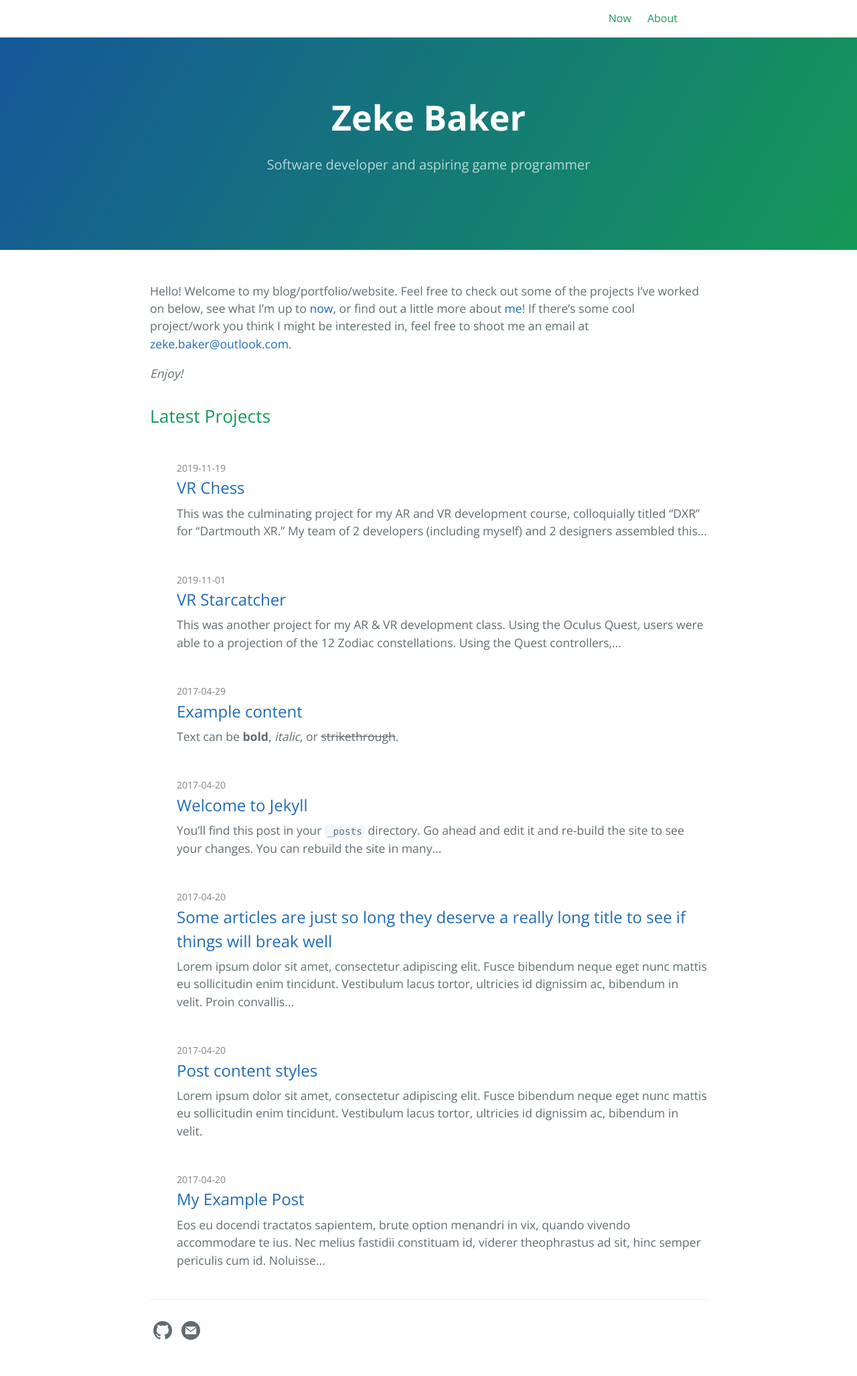
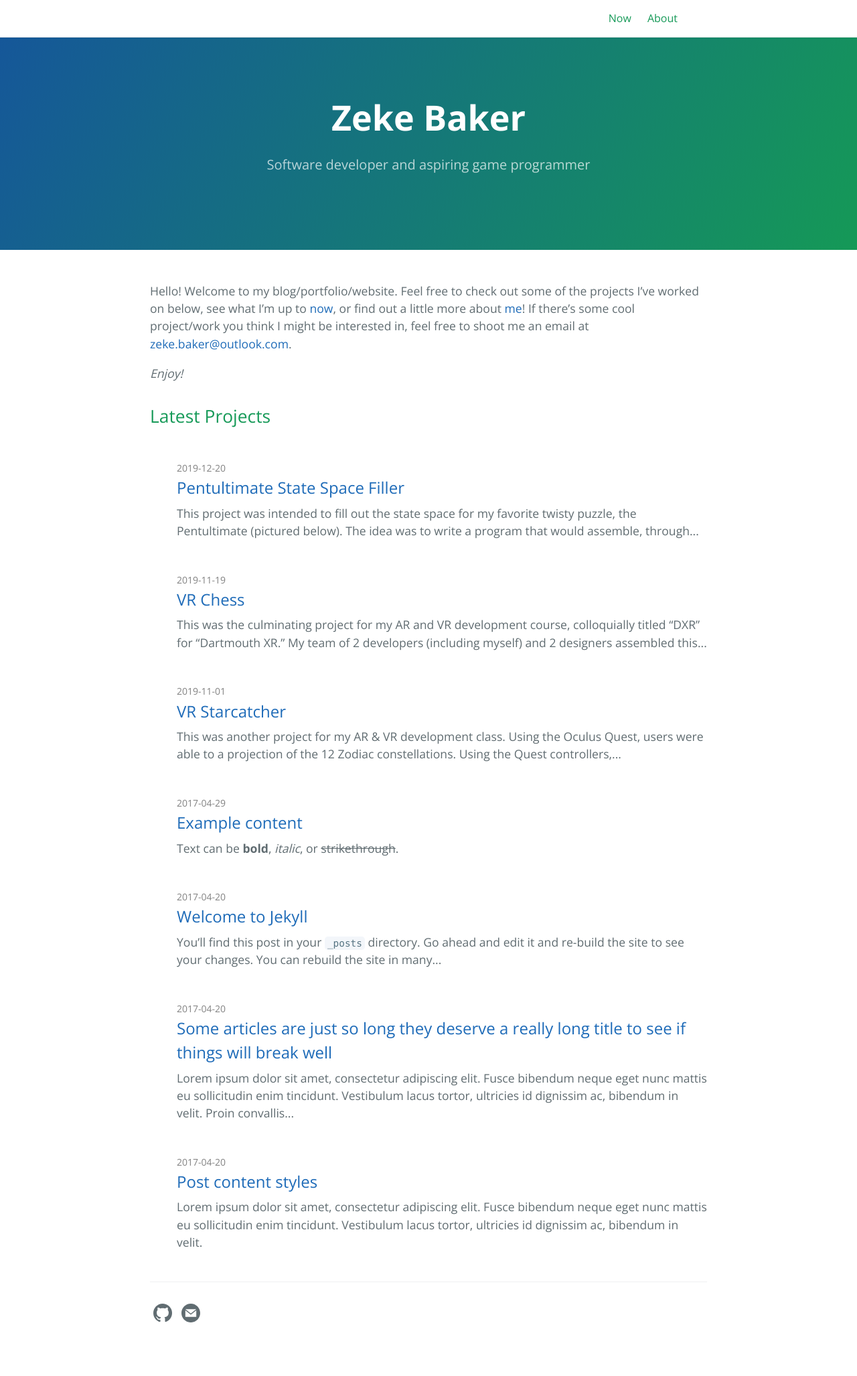
Before and after one commit to ClydeHobart/clydehobart.github.io, a Jekyll site: the page built from index.md, in a window 1280 px wide. Shown: the whole page at 67% size. Built offline with Jekyll 4.4.1, drawn with Linux system fonts in a browser that asks for light colours; after the commit the page ends 2028 px from its top, so only the background shows below that.

Commit message:
added pent SSF post, adjusted CSS to make Gist scrollable

```diff
--- a/_posts/2017-04-20-my-example-post.md
+++ /dev/null
@@ -1,12 +0,0 @@
----
-layout: post
----
-
-Eos eu docendi tractatos sapientem, brute option menandri in vix, quando vivendo accommodare te ius. Nec melius fastidii constituam id, viderer theophrastus ad sit, hinc semper periculis cum id. Noluisse postulant assentior est in, no choro sadipscing repudiandae vix. Vis in euismod delenit dignissim. Ex quod nostrum sit, suas decore animal id ius, nobis solet detracto quo te.
-
-{% comment %}
-Might you have an include in your theme? Why not try it here!
-{% include my-themes-great-include.html %}
-{% endcomment %}
-
-No laudem altera adolescens has, volumus lucilius eum no. Eam ei nulla audiam efficiantur. Suas affert per no, ei tale nibh sea. Sea ne magna harum, in denique scriptorem sea, cetero alienum tibique ei eos. Labores persequeris referrentur eos ei.
--- /dev/null
+++ b/_posts/2019-12-20-pentultimate-state-space-filler.md
@@ -0,0 +1,22 @@
+---
+layout: post
+title:  "Pentultimate State Space Filler"
+date:   2019-12-20 12:00:00 -0500
+categories: jekyll update
+---
+
+This project was intended to fill out the state space for my favorite twisty puzzle, the Pentultimate (pictured below). The idea was to write a program that would assemble, through BFS, an "all roads lead to Rome"-type graph to provide the shortest move list to solve the puzzle. It didn't take long into testing for me to realize that not only was the time this would need to fill the graph extremely large, but also the memory needed to store it was more than I had really thought about and/or anticipated. As a result, the problem still lies unsolved, but the code up until the BFS (and the BFS process itself) is still solid, just not reasonable for space and time constraints.
+
+<div style="text-align:center">
+    <img
+        src="http://www.twistypuzzles.com/museum/large/01741-07.jpg"
+        alt="Pentultimate puzzle"
+        title="The Pentultimate (from twistypuzzles.com)"
+        width="300px"/>
+</div>
+
+## Details:
+* Language: **Python**
+* GitHub Gist link: `https://gist.github.com/ClydeHobart/0f59cb84b4f7241c219225a88cdaa451`
+
+<script src="https://gist.github.com/ClydeHobart/0f59cb84b4f7241c219225a88cdaa451.js"></script>
--- a/assets/css/style.scss
+++ b/assets/css/style.scss
@@ -2,3 +2,7 @@
 ---
 
 @import 'jekyll-theme-cayman-blog';
+.gist-data{
+    height:400px; // Any height
+    overflow-y: visible;
+}
```
